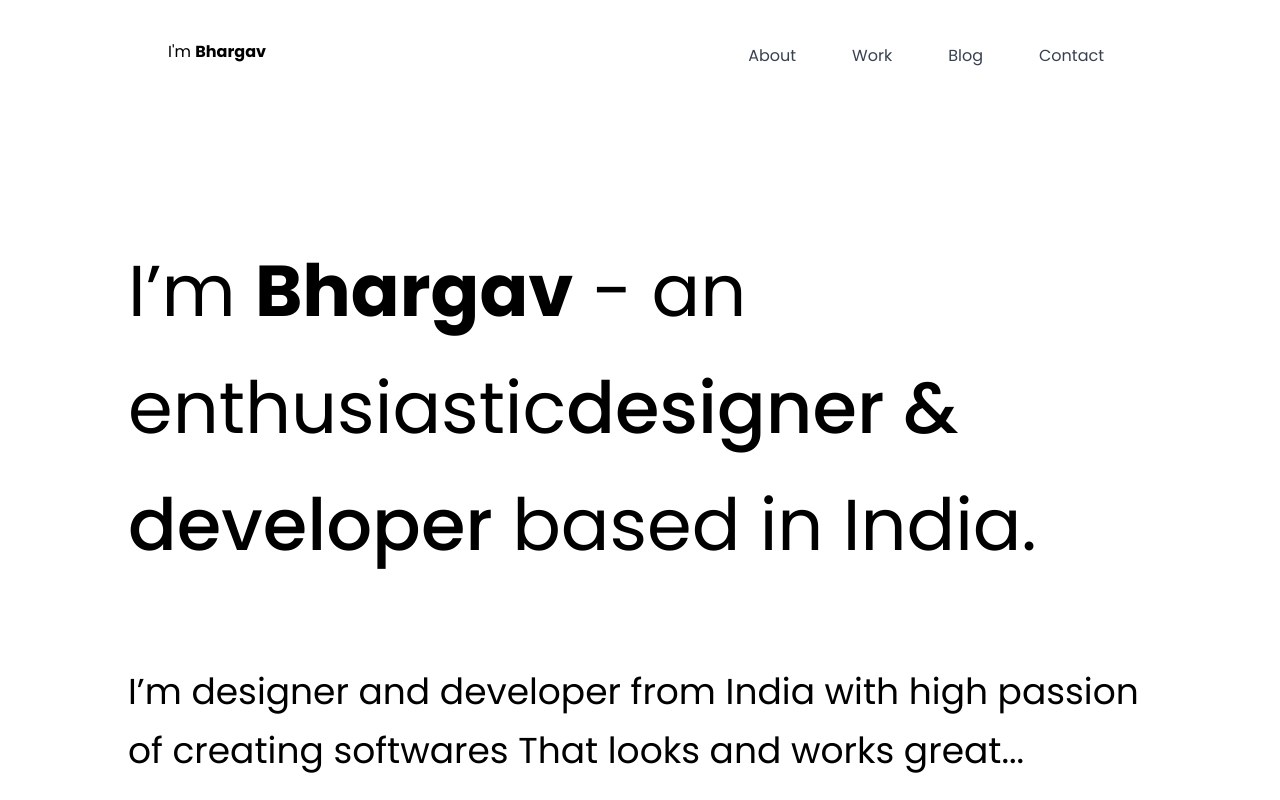
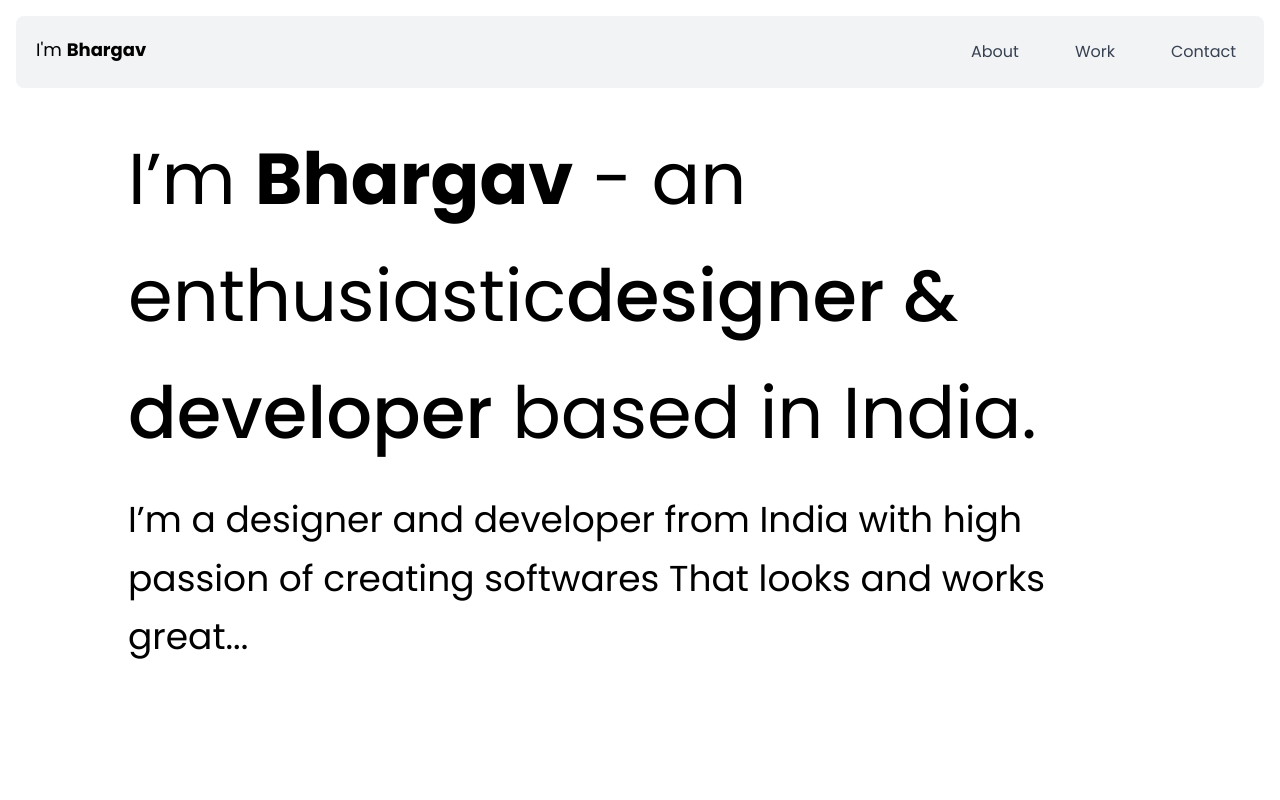
Before and after one commit to Bhargav02550/bhargav_portfolio, a React (Vite) app: page / in a window 1280 px wide. Shown: the top 800 px of the page. Built offline with nearby package versions, Linux system fonts and the light colour scheme.

Commit message:
added new features

```diff
--- a/src/components/navbar.jsx
+++ b/src/components/navbar.jsx
@@ -1,37 +1,39 @@
-import { useState } from "react";
+import { useState, useEffect } from "react";
 
 const Navbar = () => {
   const [showModal, setShowModal] = useState(false);
+
+  useEffect(() => {
+    if (showModal) {
+      document.body.classList.add("overflow-hidden");
+    } else {
+      document.body.classList.remove("overflow-hidden");
+    }
+
+    return () => {
+      document.body.classList.remove("overflow-hidden");
+    };
+  }, [showModal]);
+
   return (
     <div
       id="NavBar"
-      className="w-100vw flex justify-center items-center relative  smooth-trasnsition "
+      className="w-full flex justify-center items-center fixed z-20"
     >
       {!showModal && (
-        <div className="w-80p  2xl:w-60vw flex justify-between  py-8 md:py-10 md:px-10 px-4">
+        <div className="w-full 2xl:w-60vw flex justify-between py-4 md:py-5 md:px-5 px-2 backdrop-blur-lg bg-gray-200 bg-opacity-50 text-center rounded-lg mx-4 my-4">
           <div>
-            <h1 className="font-lg">
+            <h1 className="text-lg">
               I&apos;m <span className="font-bold">Bhargav</span>
             </h1>
           </div>
 
-          <div className=" md:flex hidden gap-10">
+          <div className="md:flex hidden gap-10">
             <a className="nav-element" href="#about">
               About
             </a>
             <a className="nav-element" href="#work">
               Work
-            </a>
-            {/* <a className="nav-element" href="#initiatives">
-              Initiatives
-            </a> */}
-            <a
-              className="nav-element"
-              target="_blank"
-              href="https://blog.nanisamireddy.dev"
-              rel="noreferrer"
-            >
-              Blog
             </a>
             <a className="nav-element" href="#contact">
               Contact
@@ -40,7 +42,7 @@ const Navbar = () => {
           <div className="block md:hidden">
             <span
               onClick={() => setShowModal(true)}
-              className="material-symbols-outlined"
+              className="material-symbols-outlined cursor-pointer"
             >
               menu
             </span>
@@ -48,12 +50,15 @@ const Navbar = () => {
         </div>
       )}
       {/* mobile modal */}
-      {showModal && (
-        <div className=" z-50 flex flex-col justify-center  navmobileblur md:hidden  absolute h-100vh w-100vw top-0 left-0">
+      <div
+        className={`fixed top-0 left-0 h-full w-full backdrop-blur-lg rounded-sm z-50 transform transition-transform duration-300 ease-in-out ${
+          showModal ? "translate-x-0" : "-translate-x-full"
+        }`}
+      >
         <div className="w-full flex justify-end">
           <span
             onClick={() => setShowModal(false)}
-              className="material-symbols-outlined p-10 absolute text-3xl"
+            className="material-symbols-outlined p-10 absolute text-3xl cursor-pointer"
           >
             close
           </span>
@@ -65,9 +70,6 @@ const Navbar = () => {
           <a onClick={() => setShowModal(false)} href="#work">
             Work
           </a>
-            {/* <a onClick={() => setShowModal(false)} href="#initiatives">
-              Initiatives
-            </a> */}
           <a
             onClick={() => setShowModal(false)}
             href="https://blog.nanisamireddy.dev"
@@ -81,7 +83,6 @@ const Navbar = () => {
           </a>
         </div>
       </div>
-      )}
     </div>
   );
 };
--- a/src/data/data.js
+++ b/src/data/data.js
@@ -2,7 +2,7 @@ export const data = {
   name: "Bhargav",
   tagLine: "an enthusiastic designer & developer based in India",
   aboutMe:
-    "I’m designer and developer from India with high passion of creating softwares That looks and works great...",
+    "I’m a designer and developer from India with high passion of creating softwares That looks and works great...",
   email: "bhargav.pavan.025@gmail.com",
   phone: "+91 9133485888",
   workExperience: [
--- a/src/index.css
+++ b/src/index.css
@@ -50,7 +50,7 @@
   }
 
   .heading {
-    @apply text-3xl font-extrabold lg:text-5xl py-20;
+    @apply text-3xl font-extrabold lg:text-5xl py-10;
   }
 
   .full-card {
--- a/src/views/hero.jsx
+++ b/src/views/hero.jsx
@@ -1,17 +1,20 @@
 import MakeCenter from "../components/make-center";
 import { data } from "../data/data";
 const Hero = () => {
+  console.log(screen.width);
   return (
     <div id="about">
       <MakeCenter>
-        <h1 className="text-4xl md:text-6xl lg:text-7xl  leading-normal lg:leading-relaxed md:py-20">
+        <div className="pt-20">
+          <h1 className="text-4xl md:text-6xl lg:text-7xl  leading-normal lg:leading-relaxed md:py-30">
             I’m <span className="font-bold">{data.name}</span> - an enthusiastic
             <span className="font-medium">designer & developer</span> based in
             India.
           </h1>
-        <p className="text-2xl md:text-3xl lg:text-4xl leading-normal lg:leading-relaxed pb-20 ">
+          <p className="text-2xl md:text-3xl lg:text-4xl leading-normal lg:leading-relaxed pb-5 pt-5">
             {data.aboutMe}
           </p>
+        </div>
       </MakeCenter>
     </div>
   );
```
Lines whose indentation alone changed are shown as unchanged.
